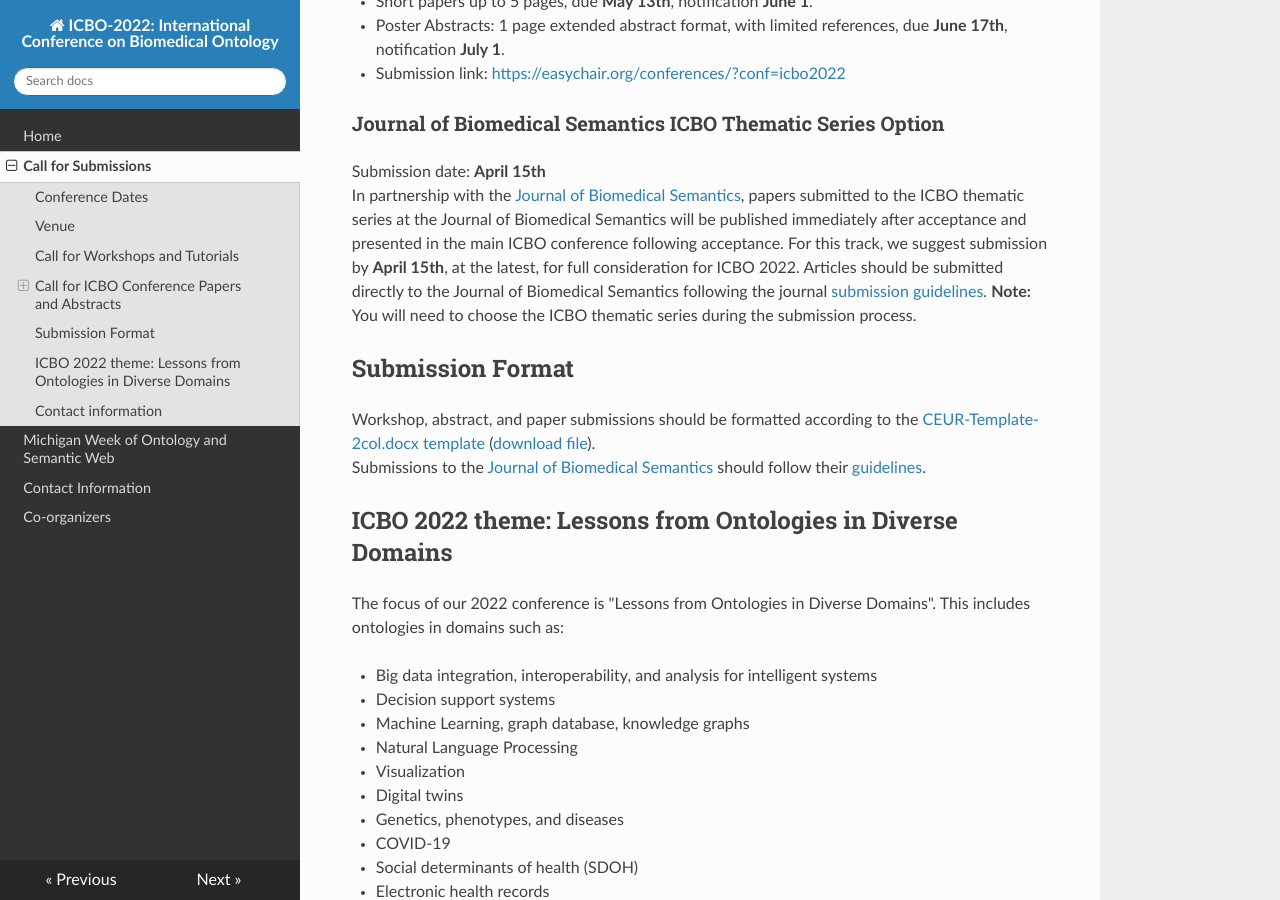
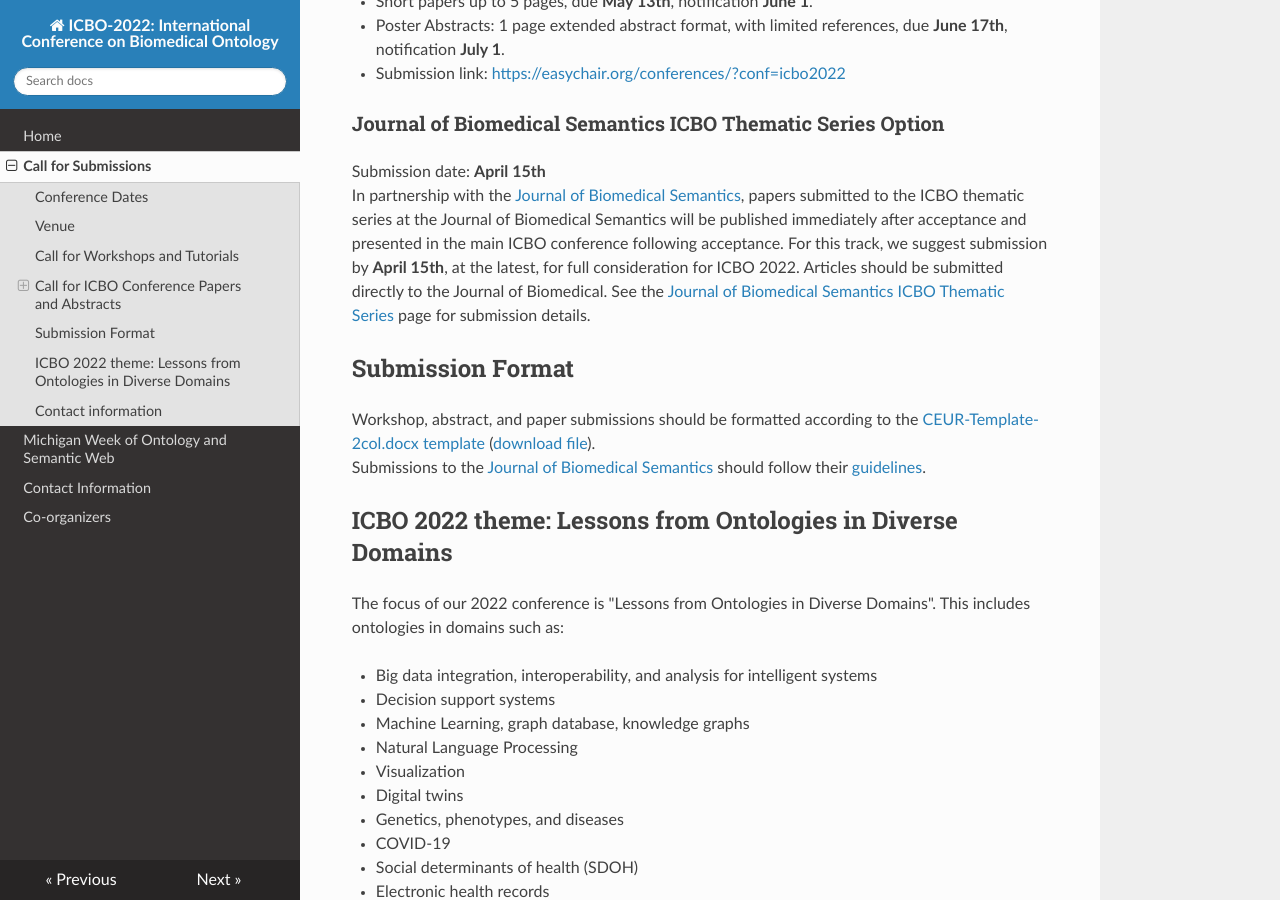
Before and after one commit to johnbeve/BFO-Organization, an MkDocs documentation site: the page built from docs/call-for-submissions.md, in a window 1280 px wide and 900 px high, scrolled down 922 px. Built offline with MkDocs 1.6.1, drawn with Linux system fonts in a browser that asks for light colours; nearby versions of some CDN libraries.

Commit message:
update info

```diff
--- a/docs/call-for-submissions.md
+++ b/docs/call-for-submissions.md
@@ -32,8 +32,7 @@
 
 ### Journal of Biomedical Semantics ICBO Thematic Series Option
 Submission date: **April 15th**
-In partnership with the [Journal of Biomedical Semantics](https://jbiomedsem.biomedcentral.com/), papers submitted to the ICBO thematic series at the Journal of Biomedical Semantics will be published immediately after acceptance and presented in the main ICBO conference following acceptance. For this track, we suggest submission by **April 15th**, at the latest, for full consideration for ICBO 2022. Articles should be submitted directly to the Journal of Biomedical Semantics following the journal [submission guidelines](https://jbiomedsem.biomedcentral.com/submission-guidelines).
-**Note:** You will need to choose the ICBO thematic series during the submission process.
+In partnership with the [Journal of Biomedical Semantics](https://jbiomedsem.biomedcentral.com/), papers submitted to the ICBO thematic series at the Journal of Biomedical Semantics will be published immediately after acceptance and presented in the main ICBO conference following acceptance. For this track, we suggest submission by **April 15th**, at the latest, for full consideration for ICBO 2022. Articles should be submitted directly to the Journal of Biomedical. See the [Journal of Biomedical Semantics ICBO Thematic Series](submit-jbms-icbo.md) page for submission details.
 
 ## Submission Format
 Workshop, abstract, and paper submissions should be formatted according to the <a href="https://docs.google.com/document/d/1zqp3oXjl5ooFw6Bb5C-cEOPXQIcolzRJ/edit?usp=sharing&ouid=106653010360062214642&rtpof=true&sd=true" target="_blank">CEUR-Template-2col.docx template</a> (<a href="https://github.com/ICBO-conference/icbo2022/raw/main/docs/CEUR-Template-2col.docx" target="_blank">download file</a>).
```
